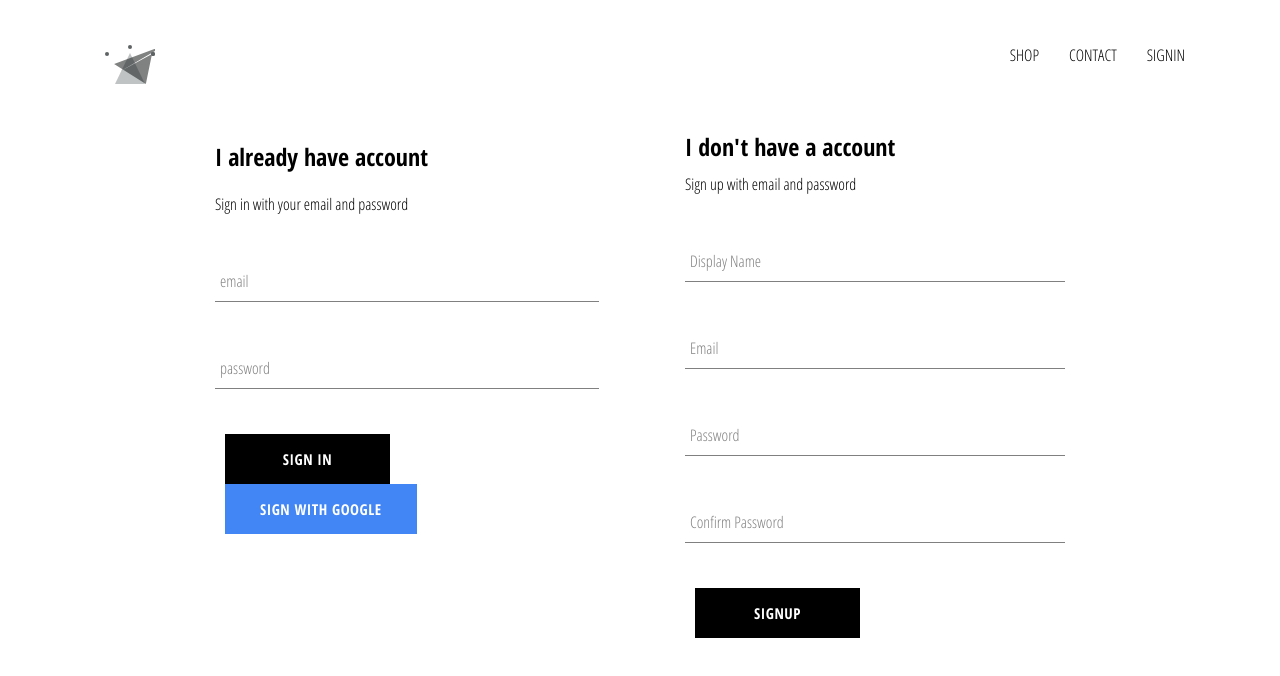
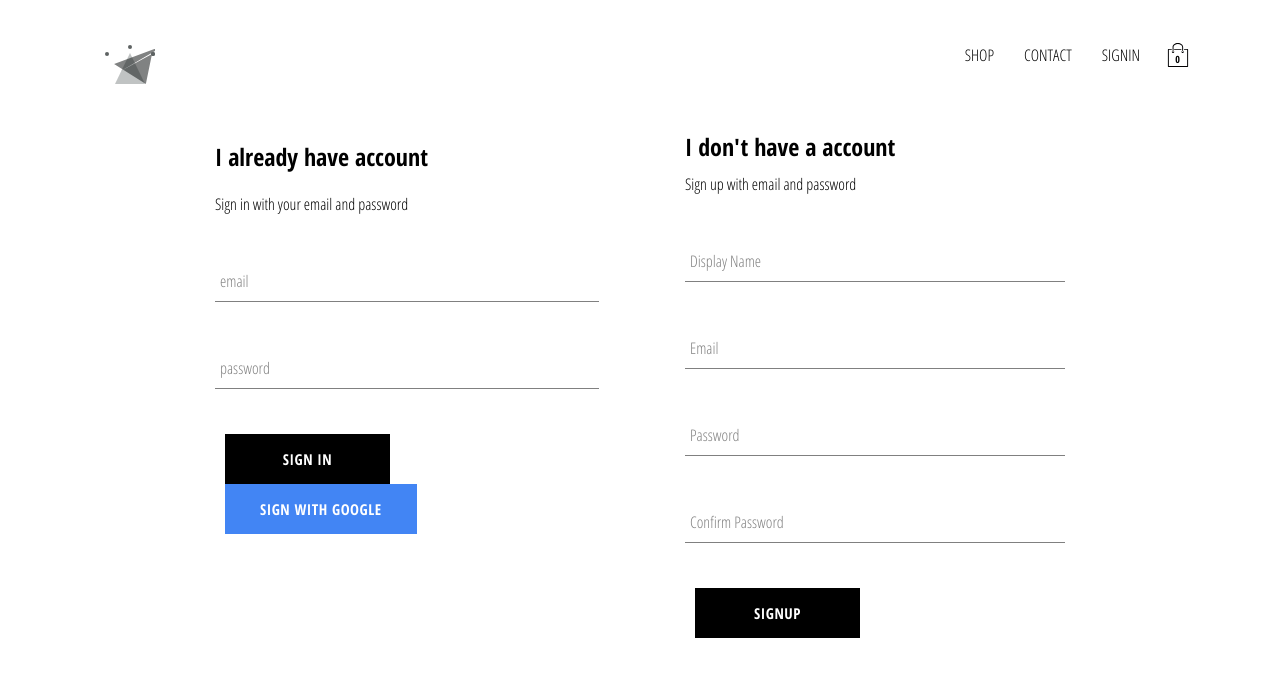
Before and after one commit to Akashm29/crwn, a React (Create React App) app: page /signIn in a window 1280 px wide. Shown: the top 676 px of the page. Built offline with nearby package versions, Linux system fonts and the light colour scheme; no server answers.

Commit message:
added cartIcon and Dropdown item

```diff
--- /dev/null
+++ b/src/components/cart-dropdown/cart-dropdown.component.js
@@ -0,0 +1,12 @@
+import React from "react";
+import CustomButton from "../custom-button/custom-button.component";
+
+import "./cart-dropdown.styles.scss";
+
+const CartDropdown = () => (
+  <div className="cart-dropdown">
+    <div className="cart-items"></div>
+    <CustomButton>Go to CHECKOUT</CustomButton>
+  </div>
+);
+export default CartDropdown;
--- /dev/null
+++ b/src/components/cart-dropdown/cart-dropdown.styles.scss
@@ -0,0 +1,24 @@
+.cart-dropdown {
+  position: absolute;
+  width: 240px;
+  height: 340px;
+  display: flex;
+  flex-direction: column;
+  padding: 20px;
+  border: 1px solid black;
+  background-color: white;
+  top: 90px;
+  right: 40px;
+  z-index: 5;
+
+  .cart-items {
+    height: 240px;
+    display: flex;
+    flex-direction: column;
+    overflow: scroll;
+  }
+
+  button {
+    margin-top: auto;
+  }
+}
--- /dev/null
+++ b/src/components/cart-icon/cart-icon.component.jsx
@@ -0,0 +1,17 @@
+import React from "react";
+import { ReactComponent as ShoppingIcon } from "../../assets/shopping-bag.svg";
+import "./cart-icon.styles.scss";
+import { connect } from "react-redux";
+import { toggleCartHidden } from "../../redux/cart/cart.actions";
+
+const CartIcon = ({ toggleCartHidden }) => (
+  <div className="cart-icon" onClick={toggleCartHidden}>
+    <ShoppingIcon className="shopping-icon" />
+    <span className="item-count">0</span>
+  </div>
+);
+
+const mapDispatchToProps = (dispatch) => ({
+  toggleCartHidden: () => dispatch(toggleCartHidden()),
+});
+export default connect(null, mapDispatchToProps)(CartIcon);
--- /dev/null
+++ b/src/components/cart-icon/cart-icon.styles.scss
@@ -0,0 +1,21 @@
+.cart-icon {
+  width: 45px;
+  height: 45px;
+  position: relative;
+  display: flex;
+  align-items: center;
+  justify-content: center;
+  cursor: pointer;
+
+  .shopping-icon {
+    width: 24px;
+    height: 24px;
+  }
+
+  .item-count {
+    position: absolute;
+    font-size: 10px;
+    font-weight: bold;
+    bottom: 12px;
+  }
+}
--- a/src/components/header/header.component.js
+++ b/src/components/header/header.component.js
@@ -4,8 +4,10 @@
 import { ReactComponent as Logo } from "../../assets/crown.svg";
 import { connect } from "react-redux";
 import "./header.styles.scss";
-
-const Header = ({ currentUser }) => (
+import CartIcon from "../cart-icon/cart-icon.component";
+import CardDropdown from "../cart-dropdown/cart-dropdown.component";
+import CartDropdown from "../cart-dropdown/cart-dropdown.component";
+const Header = ({ currentUser, hidden }) => (
   <div className="header">
     <Link className="logo-container" to="/">
       <Logo className="logo" />
@@ -27,12 +29,15 @@
           SIGNIN
         </Link>
       )}
+      <CartIcon />
     </div>
+    {hidden ? null : <CartDropdown />}
   </div>
 );
 
-const mapStateToProps = (state) => ({
-  currentUser: state.user.currentUser,
+const mapStateToProps = ({ user: { currentUser }, cart: { hidden } }) => ({
+  currentUser,
+  hidden,
 });
 
 export default connect(mapStateToProps)(Header);
--- /dev/null
+++ b/src/redux/cart/cart.actions.js
@@ -0,0 +1,5 @@
+import CartActionTypes from "./cart.types";
+
+export const toggleCartHidden = () => ({
+  type: CartActionTypes.TOGGLE_CART_HIDDEN,
+});
--- /dev/null
+++ b/src/redux/cart/cart.reducer.js
@@ -0,0 +1,19 @@
+import CartActionTypes from "./cart.types";
+const INITIAL_STATE = {
+  hidden: true,
+};
+
+const cartReducer = (state = INITIAL_STATE, action) => {
+  switch (action.type) {
+    case CartActionTypes.TOGGLE_CART_HIDDEN:
+      return {
+        ...state,
+        hidden: !state.hidden,
+      };
+
+    default:
+      return state;
+  }
+};
+
+export default cartReducer;
--- /dev/null
+++ b/src/redux/cart/cart.types.js
@@ -0,0 +1,5 @@
+const CartActionTypes = {
+  TOGGLE_CART_HIDDEN: "TOGGLE_CART_HIDDEN",
+};
+
+export default CartActionTypes;
--- a/src/redux/root-reducer.js
+++ b/src/redux/root-reducer.js
@@ -1,7 +1,9 @@
 import { combineReducers } from "redux";
 
 import userReducer from "./user/user.reducer";
+import cartReducer from "./cart/cart.reducer";
 
 export default combineReducers({
   user: userReducer,
+  cart: cartReducer,
 });
```
Also changed, not shown: src/assets/shopping-bag.svg (added).
